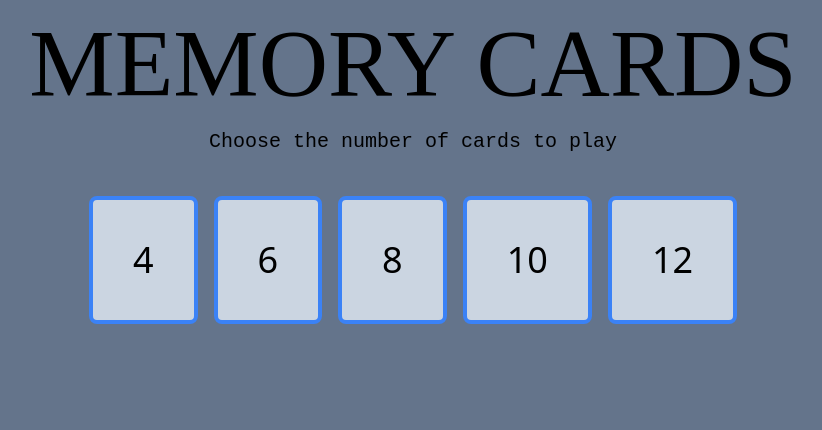
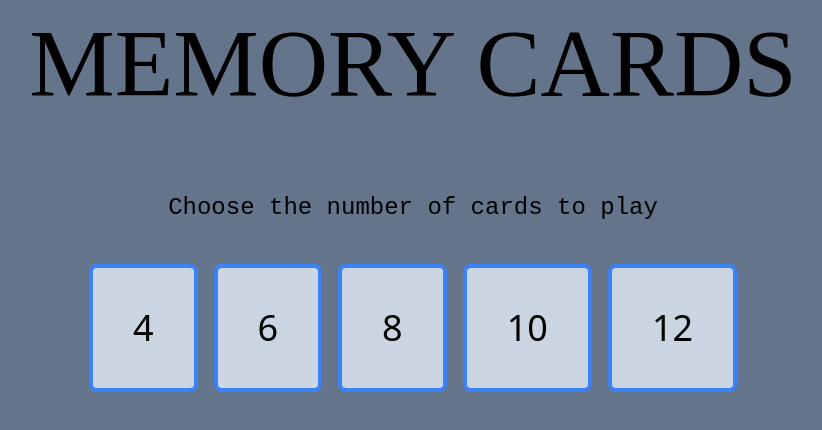
Before and after one commit to ELal3k/Memory-Cards, a React (Vite) app: page / in a window 1280 px wide. Shown: the top 430 px of the page, without its empty margins (227-1049 px from the left). Built offline with nearby package versions, Linux system fonts and the light colour scheme; a web font is replaced by a local one.

Commit message:
paddings

```diff
--- a/src/App.jsx
+++ b/src/App.jsx
@@ -68,11 +68,11 @@ const App = () => {
 
   return (
     <div className="min-h-screen bg-slate-500">
-      <header className="py-4">
+      <header className="pt-4 pb-20">
         <h1 className="text-center text-8xl font-nabla">MEMORY CARDS</h1>
       </header>
       <main>
-        <h3 className="font-dm text-xl text-center">
+        <h3 className="font-dm text-2xl text-center">
           Choose the number of cards to play
         </h3>
         <InitialCards />
```
